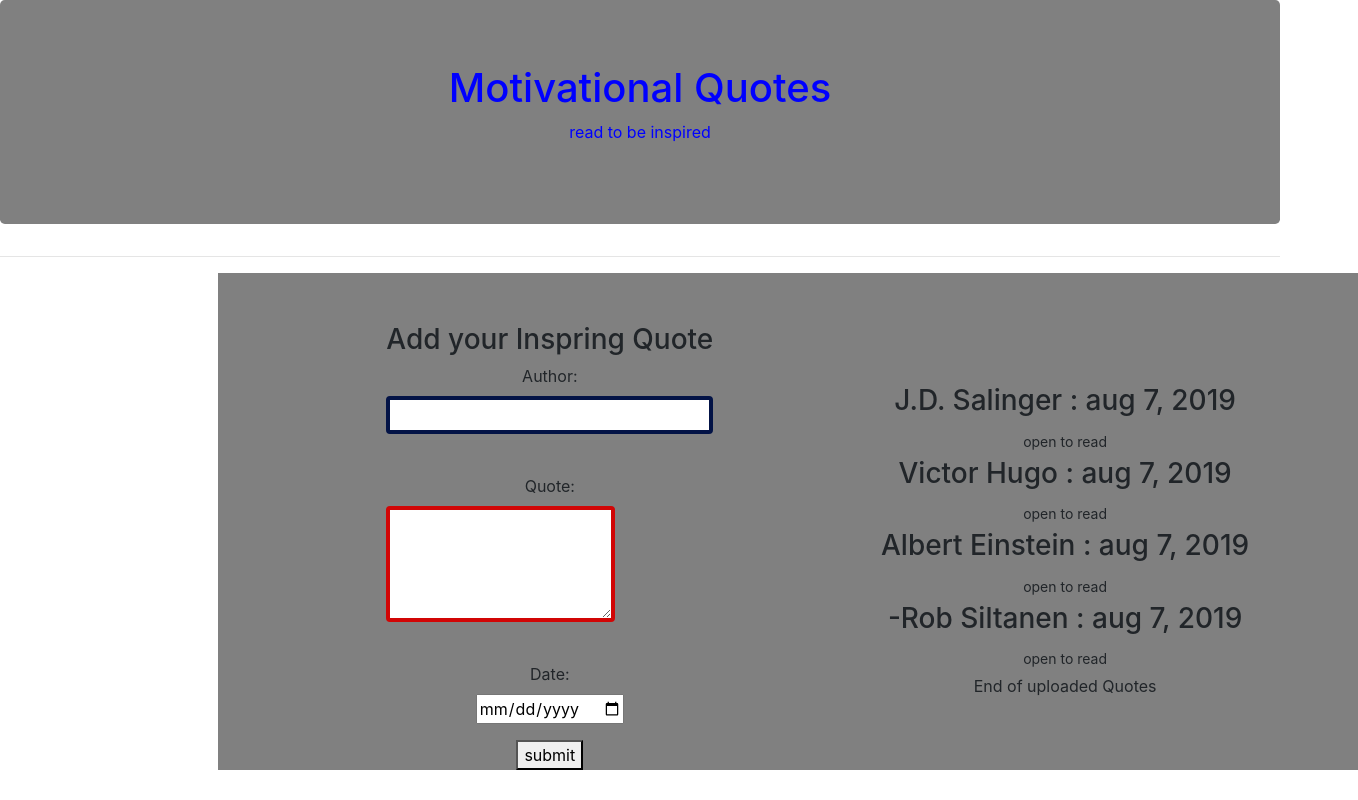
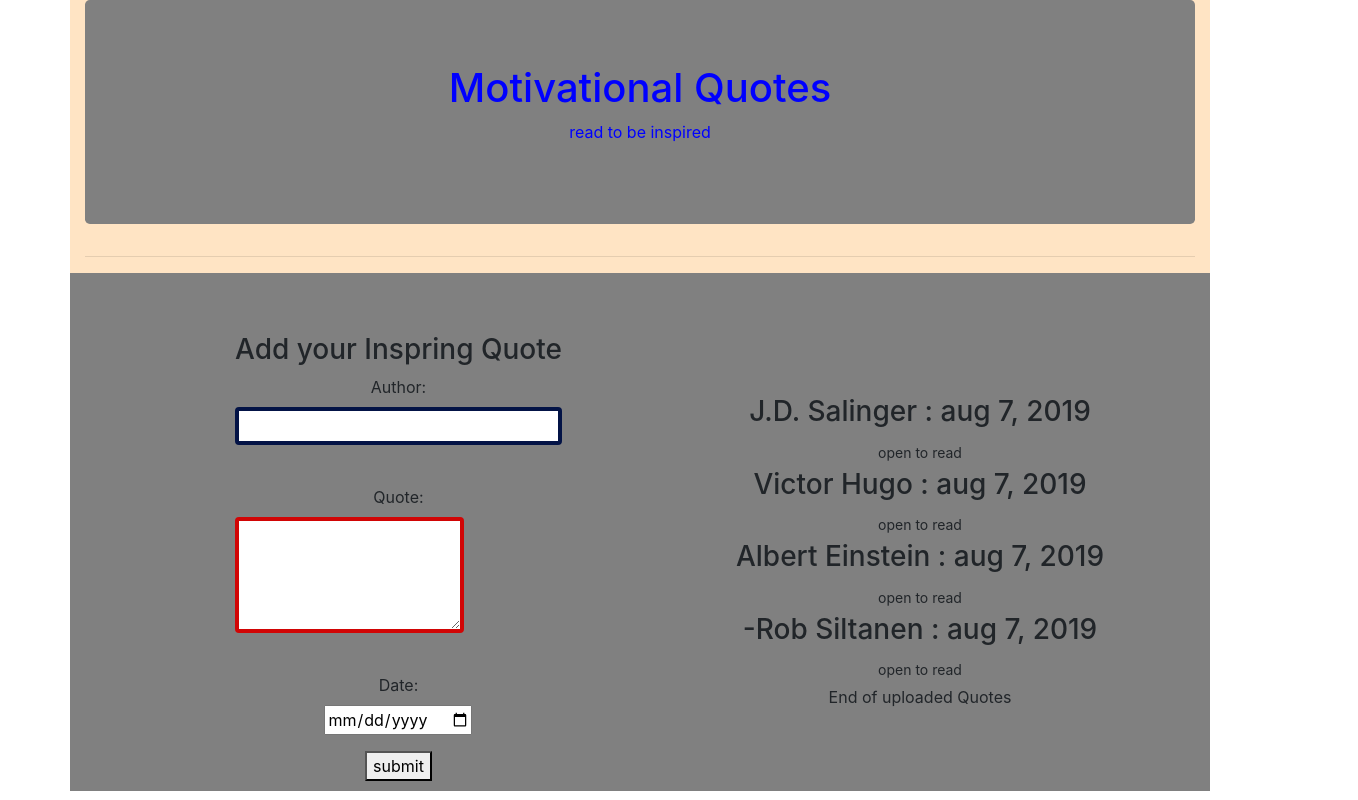
Before and after one commit to limobrian/Quotes-App, an Angular app: page / in a window 1280 px wide. Shown: the whole page, 1358 px wide, since content can reach past the window. Built offline with nearby package versions, Linux system fonts and the light colour scheme.

Commit message:
styled the divs

```diff
--- a/src/app/quote/quote.component.css
+++ b/src/app/quote/quote.component.css
@@ -1,3 +1,6 @@
+.container{
+    background-color: bisque;
+}
 .head{
     background-color: gray;
     background: cover;
@@ -9,8 +12,9 @@
 }
 #dis{
     background-color: gray;
-    margin-left: 17%;
+    padding: 10px;
     text-align: center;
+    height: 100%;
 }
 #try{
     margin-top:10%;
--- a/src/app/quote/quote.component.html
+++ b/src/app/quote/quote.component.html
@@ -1,3 +1,4 @@
+<div class="container">
   <div class="head jumbotron">
     <h1 class="header"> Motivational Quotes</h1>
     <p class="header">read to be inspired</p>
@@ -7,8 +8,8 @@
   <hr>
 
 
-<div class="row container" id="dis">
-  <div class="col-6" >
+  <div class="row" id="dis">
+    <div class="col-6">
 
       <app-quote-form (addQuote)="addNewQuote($event)"></app-quote-form>
 
@@ -30,3 +31,5 @@
       </div>
       <p *ngIf='Quotes.length> 3'> End of uploaded Quotes</p>
     </div>
+  </div>
+</div>
```
Lines whose indentation alone changed are shown as unchanged.
